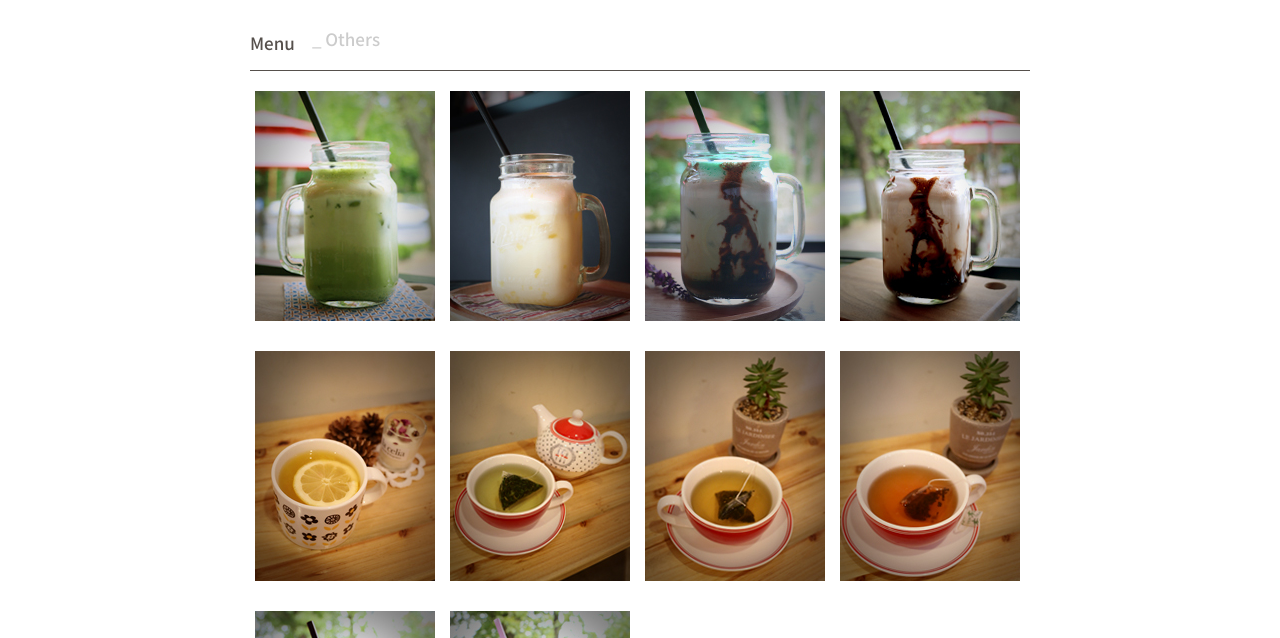
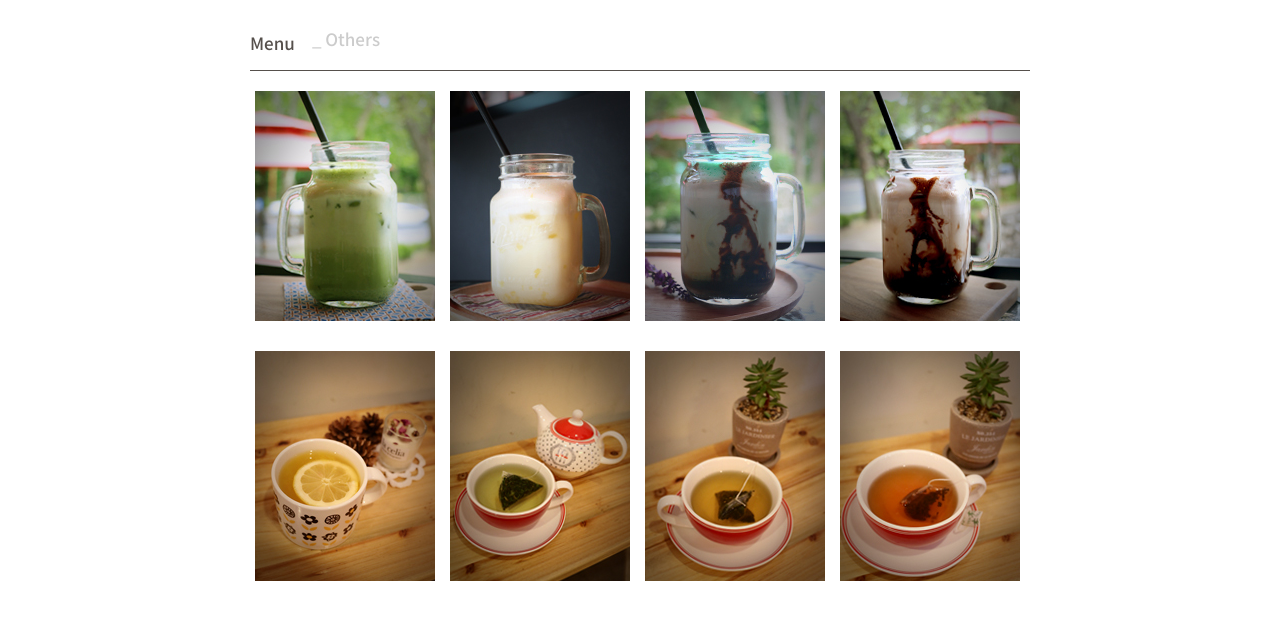
Before and after one commit to dduzizi/daldalcafe, a plain HTML site: page menu_others.html in a window 1280 px wide. Shown: the part 246-884 px from the top of the page. Drawn offline with nearby package versions, Linux system fonts and the light colour scheme.

Commit message:
Update menu_others.html

```diff
--- a/menu_others.html
+++ b/menu_others.html
@@ -4,7 +4,7 @@
 <meta charset="utf-8" >
 <title>Daldal Coffee</title>
 
-<link rel="stylesheet" type="text/css" href="css/css_menu_others.css">
+<link rel="stylesheet" type="text/css" href="css/css_menu.css">
 <link rel="stylesheet" type="text/css" href="css/mouseover.css">
 
 <!--폰트-->
```
